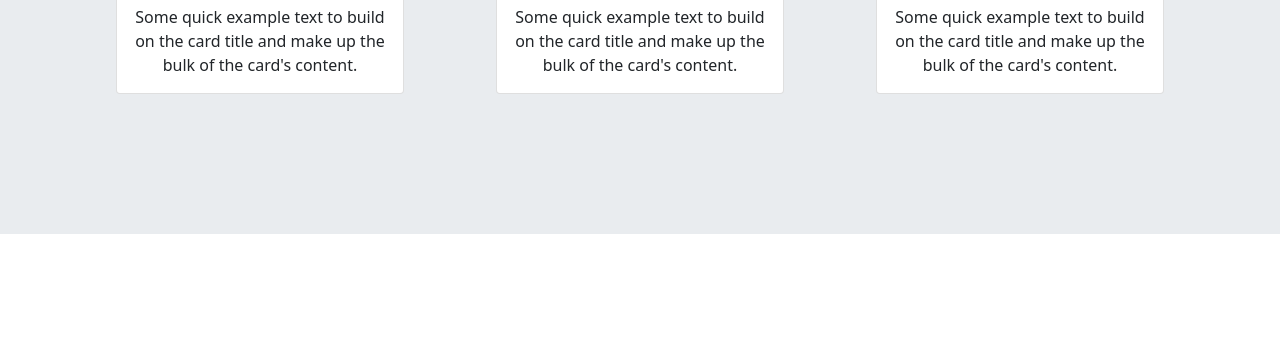
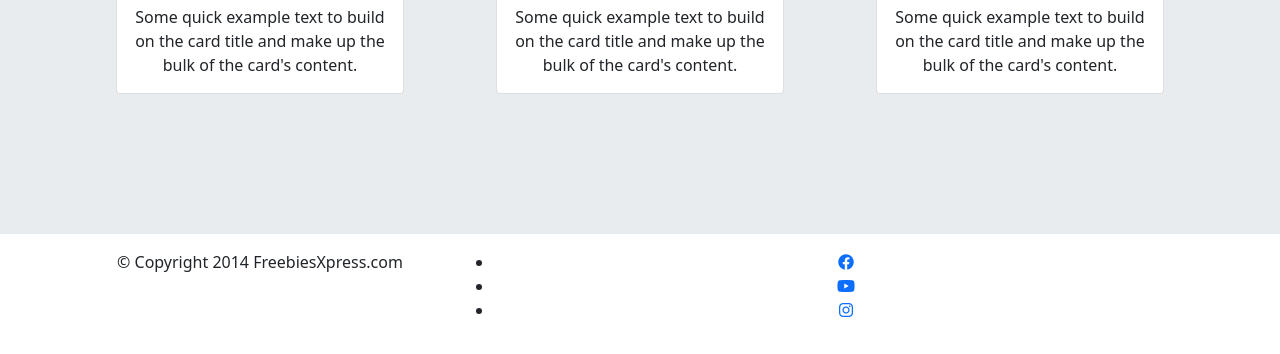
Before and after one commit to Keymax-pl/New-project, a website: page index.html in a window 1280 px wide. Shown: the part 2459-2813 px from the top of the page. Before the commit the page ends 2693 px from the top, so only its background shows below. Drawn offline with nearby package versions, Linux system fonts and the light colour scheme.

Commit message:
Add footer html

```diff
--- a/index.html
+++ b/index.html
@@ -171,6 +171,23 @@
                 </div>
             </div>
           </section>
+          <footer class="footer mt-auto py-3">
+            <div class="container text-center">
+              <div class="row">
+                <div class="col-4">
+                  <p>&copy; Copyright 2014 FreebiesXpress.com</p>
+                </div>
+                <div class="col-8">
+                  <ul class="social-icons">
+                    <li><a href="#" target="_blank"><i class="fab fa-facebook"></i></a></li>
+                    <li><a href="#" target="_blank"><i class="fab fa-youtube"></i></a></li>
+                    <li><a href="#" target="_blank"><i class="fab fa-instagram"></i></a></li>
+                  </ul>
+                </div>
+              </div>
+            </div>
+          </footer>
+
     <script src="https://cdn.jsdelivr.net/npm/bootstrap@5.3.2/dist/js/bootstrap.bundle.min.js" integrity="sha384-C6RzsynM9kWDrMNeT87bh95OGNyZPhcTNXj1NW7RuBCsyN/o0jlpcV8Qyq46cDfL" crossorigin="anonymous"></script>
     </body>
 </html>
```
Also changed, not shown: sass/style.scss (line endings or trailing spaces).
